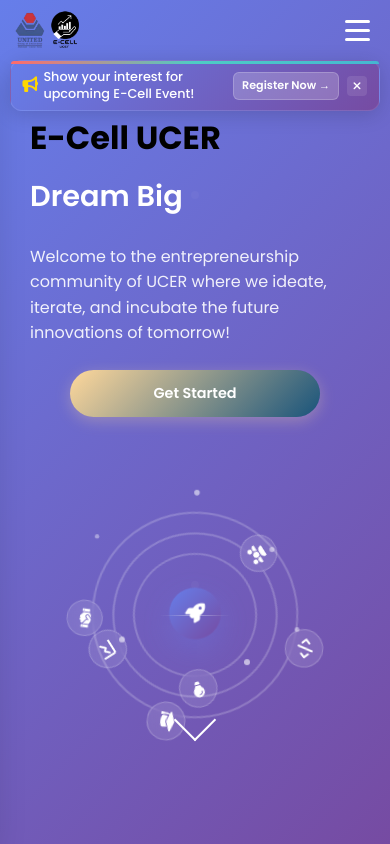
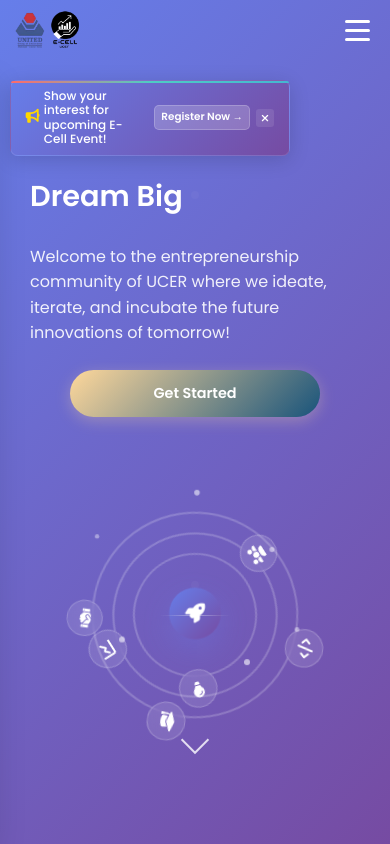
Before and after one commit to pushpaktiwarii/ECELL-UCER, a plain HTML site: page index.html in a window 390 px wide. Shown: the top 844 px of the page. Drawn offline with nearby package versions, Linux system fonts and the light colour scheme.

Commit message:
ECELL WEBSITE

```diff
--- a/script.js
+++ b/script.js
@@ -559,11 +559,73 @@
     }
 }
 
-// Check if banner should be shown
+// Banner visibility control - ONLY on home page with scroll behavior
 document.addEventListener('DOMContentLoaded', function() {
-    const banner = document.getElementById('newsBanner');
-    if (banner && localStorage.getItem('bannerClosed') === 'true') {
-        banner.style.display = 'none';
+    const currentPage = window.location.pathname;
+    const isHomePage = currentPage === '/' || currentPage === '/index.html' || currentPage === '';
+
+    console.log('Current page:', currentPage);
+    console.log('Is home page:', isHomePage);
+
+    // ONLY add home-page class if it's actually the home page
+    if (isHomePage) {
+        document.body.classList.add('home-page');
+        console.log('Added home-page class to body');
+
+        // Only handle banner on home page
+        const banner = document.getElementById('newsBanner');
+        if (banner) {
+            if (localStorage.getItem('bannerClosed') === 'true') {
+                banner.style.display = 'none';
+                console.log('Banner hidden - user closed it');
+            } else {
+                banner.style.display = 'block';
+                console.log('Banner shown - home page and not closed');
+
+                // Add scroll-based visibility
+                let lastScrollTop = 0;
+                const scrollThreshold = 100; // Hide after 100px scroll
+
+                window.addEventListener('scroll', function() {
+                    const scrollTop = window.pageYOffset || document.documentElement.scrollTop;
+
+                    if (scrollTop > scrollThreshold) {
+                        // Hide banner when scrolled down
+                        banner.style.opacity = '0';
+                        banner.style.transform = 'translateX(100%)';
+                        banner.style.pointerEvents = 'none';
+                    } else {
+                        // Show banner when at top
+                        banner.style.opacity = '1';
+                        banner.style.transform = 'translateX(0)';
+                        banner.style.pointerEvents = 'auto';
+                    }
+
+                    lastScrollTop = scrollTop;
+                }, { passive: true });
+            }
+        }
+    } else {
+        console.log('Not home page - banner will be hidden by CSS');
+        // Ensure banner is hidden on non-home pages
+        const banner = document.getElementById('newsBanner');
+        if (banner) {
+            banner.style.display = 'none';
+        }
+    }
+
+    // Add click functionality to scroll arrow
+    const scrollArrow = document.querySelector('.scroll-arrow');
+    if (scrollArrow) {
+        scrollArrow.addEventListener('click', function() {
+            const aboutSection = document.getElementById('about');
+            if (aboutSection) {
+                aboutSection.scrollIntoView({
+                    behavior: 'smooth',
+                    block: 'start'
+                });
+            }
+        });
     }
 });
 
--- a/styles.css
+++ b/styles.css
@@ -538,19 +538,27 @@
 /* Scroll Indicator */
 .scroll-indicator {
     position: absolute;
-    bottom: 20px;
+    bottom: 10px;
     left: 50%;
     transform: translateX(-50%);
     animation: bounce 2s infinite;
+    z-index: 10;
 }
 
 .scroll-arrow {
     width: 30px;
     height: 30px;
-    border: 2px solid white;
+    border: 2px solid rgba(255, 255, 255, 0.8);
     border-top: none;
     border-left: none;
     transform: rotate(45deg);
+    transition: all 0.3s ease;
+    cursor: pointer;
+}
+
+.scroll-arrow:hover {
+    border-color: white;
+    transform: rotate(45deg) scale(1.1);
 }
 
 @keyframes bounce {
@@ -1645,6 +1653,15 @@
         font-size: 1.5rem;
     }
 
+    .scroll-indicator {
+        bottom: 8px;
+    }
+
+    .scroll-arrow {
+        width: 25px;
+        height: 25px;
+    }
+
     .orbit-1 {
         width: 150px;
         height: 150px;
@@ -1746,6 +1763,15 @@
 }
 
 @media (max-width: 480px) {
+    .scroll-indicator {
+        bottom: 5px;
+    }
+
+    .scroll-arrow {
+        width: 20px;
+        height: 20px;
+    }
+
     .hero-title {
         font-size: 2rem;
     }
@@ -2700,20 +2726,29 @@
 
 
 
-/* News Banner Styles */
+/* News Banner Styles - Hidden by default */
 .news-banner {
+    display: none !important; /* Force hide everywhere */
+}
+
+/* Show banner only on home page */
+body.home-page .news-banner {
+    display: block !important;
     position: fixed;
     top: 80px;
     right: 20px;
     background: linear-gradient(135deg, #667eea 0%, #764ba2 100%);
     color: white;
-    padding: 12px 20px;
-    border-radius: 12px;
+    padding: 8px 15px;
+    border-radius: 8px;
     box-shadow: 0 4px 20px rgba(0,0,0,0.15);
     z-index: 1000;
-    max-width: 350px;
+    max-width: 280px;
     animation: slideInRight 0.5s ease-out;
     border: 1px solid rgba(255, 255, 255, 0.1);
+    transition: all 0.3s ease;
+    opacity: 1;
+    transform: translateX(0);
 }
 
 .news-banner::before {
@@ -2722,9 +2757,9 @@
     top: 0;
     left: 0;
     right: 0;
-    height: 3px;
+    height: 2px;
     background: linear-gradient(90deg, #ff6b6b, #4ecdc4, #45b7d1);
-    border-radius: 12px 12px 0 0;
+    border-radius: 8px 8px 0 0;
 }
 
 @keyframes slideInRight {
@@ -2753,20 +2788,20 @@
     display: flex;
     align-items: center;
     justify-content: space-between;
-    gap: 15px;
+    gap: 10px;
 }
 
 .banner-text {
     display: flex;
     align-items: center;
-    gap: 8px;
+    gap: 6px;
     font-weight: 500;
+    font-size: 0.8rem;
+    line-height: 1.2;
+}
+
+.banner-text i {
     font-size: 0.9rem;
-    line-height: 1.3;
-}
-
-.banner-text i {
-    font-size: 1rem;
     color: #ffd700;
     animation: pulse 2s infinite;
 }
@@ -2779,17 +2814,17 @@
 .banner-actions {
     display: flex;
     align-items: center;
-    gap: 10px;
+    gap: 8px;
     flex-shrink: 0;
 }
 
 .banner-btn {
     background: rgba(255, 255, 255, 0.2);
     color: white;
-    padding: 6px 12px;
-    border-radius: 6px;
+    padding: 4px 10px;
+    border-radius: 5px;
     text-decoration: none;
-    font-size: 0.8rem;
+    font-size: 0.75rem;
     font-weight: 600;
     transition: all 0.3s ease;
     border: 1px solid rgba(255, 255, 255, 0.2);
@@ -2807,16 +2842,16 @@
     background: rgba(255, 255, 255, 0.1);
     color: white;
     border: none;
-    padding: 4px 6px;
-    border-radius: 4px;
+    padding: 3px 5px;
+    border-radius: 3px;
     cursor: pointer;
     transition: all 0.3s ease;
     display: flex;
     align-items: center;
     justify-content: center;
-    font-size: 0.7rem;
-    min-width: 20px;
-    height: 20px;
+    font-size: 0.65rem;
+    min-width: 18px;
+    height: 18px;
 }
 
 .banner-close:hover {
@@ -2831,7 +2866,7 @@
         right: 15px;
         left: 15px;
         max-width: none;
-        padding: 10px 15px;
+        padding: 8px 12px;
     }
 
     .banner-content {
@@ -2839,16 +2874,16 @@
     }
 
     .banner-text {
-        font-size: 0.85rem;
+        font-size: 0.8rem;
     }
 
     .banner-actions {
-        gap: 8px;
+        gap: 6px;
     }
 
     .banner-btn {
-        padding: 5px 10px;
-        font-size: 0.75rem;
+        padding: 4px 8px;
+        font-size: 0.7rem;
     }
 }
 
@@ -2857,21 +2892,21 @@
         top: 60px;
         right: 10px;
         left: 10px;
-        padding: 8px 12px;
+        padding: 6px 10px;
     }
 
     .banner-text {
+        font-size: 0.75rem;
+        gap: 5px;
+    }
+
+    .banner-text i {
         font-size: 0.8rem;
-        gap: 6px;
-    }
-
-    .banner-text i {
-        font-size: 0.9rem;
     }
 
     .banner-btn {
-        padding: 4px 8px;
-        font-size: 0.7rem;
+        padding: 3px 6px;
+        font-size: 0.65rem;
     }
 }
 
```
